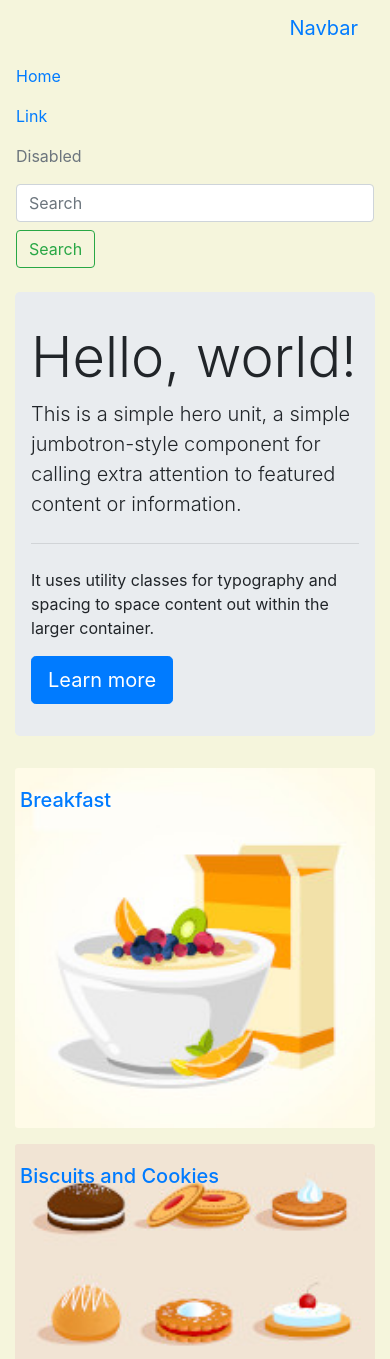
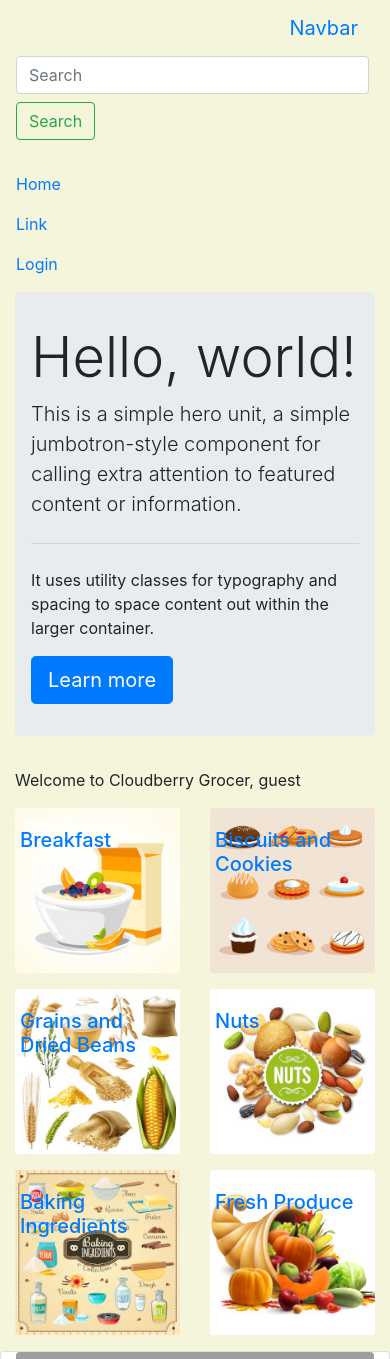
Before and after one commit to Code-Institute-Submissions/ci-fullstack-project4, a Django app: page /products in a window 390 px wide, after a click that opens the changed part. Shown: the top 1359 px of the page. Run offline with Django 3.2, Linux system fonts and the light colour scheme; data comes from the database, SQL or seed files in the repository; both versions use the stored data as it was after the commit; some libraries are stand-ins or nearby versions; grey boxes are pictures that could not be loaded.

Commit message:
add login/logout in navbar, rearrange buttons order in navbar, add login and permission required for input new product route, change classes in row-cols for mobile responsiveness for index page

```diff
--- a/CloudberryGrocer/settings.py
+++ b/CloudberryGrocer/settings.py
@@ -99,7 +99,9 @@ ACCOUNT_EMAIL_VERIFICATION = 'mandatory'
 ACCOUNT_SIGNUP_EMAIL_ENTER_TWICE = True
 ACCOUNT_USERNAME_MIN_LENGTH = 4
 LOGIN_URL = '/accounts/login/'
-LOGIN_REDIRECT_URL = '/success'
+LOGIN_REDIRECT_URL = '/products'
+
+ACCOUNT_LOGOUT_REDIRECT_URL = "/products"
 
 EMAIL_BACKEND = 'django.core.mail.backends.console.EmailBackend'
 
--- a/products/templates/products/index.template.html
+++ b/products/templates/products/index.template.html
@@ -15,9 +15,15 @@ Cloudberry Grocer Home Page
   <a class="btn btn-primary btn-lg" href="#" role="button">Learn more</a>
 </div>
 
-<div class="row row-cols-12 row-cols-md-1">
+{% if request.user.is_authenticated  %}
+    <p>You are currently logged in as {{request.user}}</p>
+{% else %}
+    <p>Welcome to Cloudberry Grocer, guest</p>
+{% endif %}
+
+<div class="row row-cols-12">
 {% for cat in categories %}
-<div class="card col-md-2 mb-3 bg-transparent border-0">
+<div class="card col-6 col-md-2 mb-3 bg-transparent border-0">
 <a href="{{cat.slug}}">
   <img src="{% static '/image/cat' %}{{cat.cat_no}}.jpg" class="card-img" alt="..."/>
   <div class="card-img-overlay">
@@ -29,17 +35,17 @@ Cloudberry Grocer Home Page
 {% endfor %}
 </div>
 
+{% if perms.products.can_add_product %}
+    <a class="btn btn-secondary btn-lg floating-btn" href="{% url 'create_product_route' %}" role="button" data-toggle="tooltip" data-placement="bottom" title="Add products">+</a>
+{% endif %}
 
-    <a class="btn btn-secondary btn-lg floating-btn" href="{% url 'create_product_route' %}" role="button" data-toggle="tooltip" data-placement="bottom" title="Add products">+</a>
-
-
-    <div class="row mb-3 row-cols-5 row-cols-md-1">
+    <div class="row mb-3 row-cols-12">
     <div class="card-deck">    <!--startdeck-->
 {%for product in products %}
    {% if forloop.counter0|divisibleby:5 and forloop.counter0 != 0 %}
         </div> <!--end deck-->
         </div> <!--end row-->
-        <div class="row mb3 row-cols-5 row-cols-md-1">
+        <div class="row mb3 row-cols-12">
          <div class="card-deck">    <!--startdeck-->
   {% endif %}
 
@@ -66,5 +72,4 @@ Cloudberry Grocer Home Page
 {%endblock%}
 
 {%block js%}
-
 {%endblock%}
--- a/products/views.py
+++ b/products/views.py
@@ -1,6 +1,8 @@
 from django.shortcuts import render, HttpResponse, reverse, redirect
 from .models import Product, Category
 from .forms import ProductForm
+from django.contrib.auth.decorators import login_required, permission_required
+import datetime
 
 # Create your views here.
 
@@ -23,13 +25,18 @@ def breakfast(request):
     })
 
 
+@login_required
+@permission_required('products.input_product')
 def input_product(request):
     if request.method == 'POST':
         input_form = ProductForm(request.POST)
 
         # if the form is validated
         if input_form.is_valid():
-            input_form.save()
+            new_product = input_form.save(commit=False)
+            new_product.editor = request.user
+            new_product.date_edited = datetime.datetime.now()
+            new_product.save()
             return redirect(reverse(index))
         else:
             return render(request, 'products/input_product.template.html', {
--- a/templates/base.template.html
+++ b/templates/base.template.html
@@ -23,8 +23,13 @@
   </button>
   <a class="navbar-brand" href="#">Navbar</a>
 
+    <form class="form-inline my-2 my-lg-0">
+      <input class="form-control mr-sm-2" type="search" placeholder="Search" aria-label="Search">
+      <button class="btn btn-outline-success my-2 my-sm-0" type="submit">Search</button>
+    </form>
+
   <div class="collapse navbar-collapse" id="navbarTogglerDemo03">
-    <ul class="navbar-nav mr-auto mt-2 mt-lg-0">
+    <ul class="navbar-nav ml-auto mt-2 mt-lg-0">
       <li class="nav-item active">
         <a class="nav-link" href="#">Home <span class="sr-only">(current)</span></a>
       </li>
@@ -32,13 +37,14 @@
         <a class="nav-link" href="#">Link</a>
       </li>
       <li class="nav-item">
-        <a class="nav-link disabled" href="#" tabindex="-1" aria-disabled="true">Disabled</a>
+      {% if request.user.is_authenticated %}
+      <a class="nav-link" href = "../accounts/logout">Logout</a>
+      {% else %}
+        <a class="nav-link" href="../accounts/login">Login</a>
+      {% endif %}
       </li>
     </ul>
-    <form class="form-inline my-2 my-lg-0">
-      <input class="form-control mr-sm-2" type="search" placeholder="Search" aria-label="Search">
-      <button class="btn btn-outline-success my-2 my-sm-0" type="submit">Search</button>
-    </form>
+
   </div>
 </nav>
 
```
Also changed, not shown: db.sqlite3.
